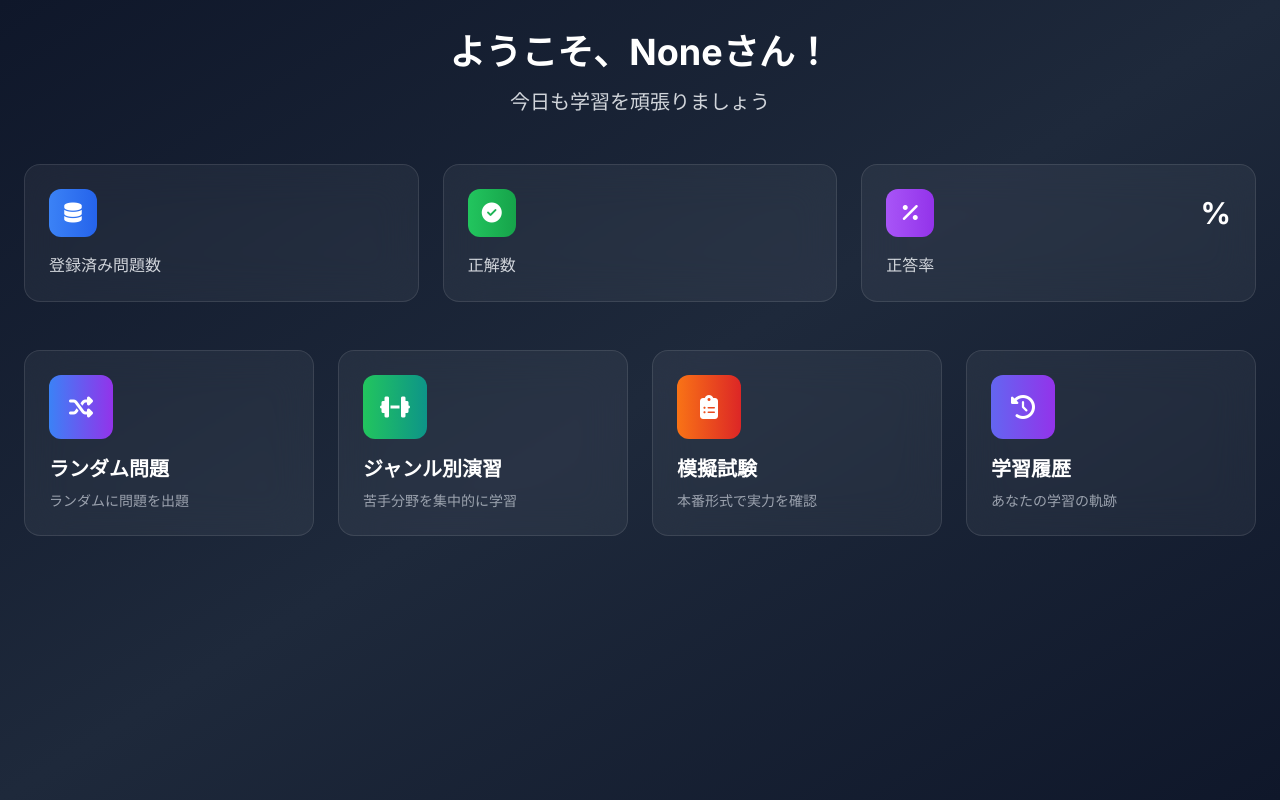
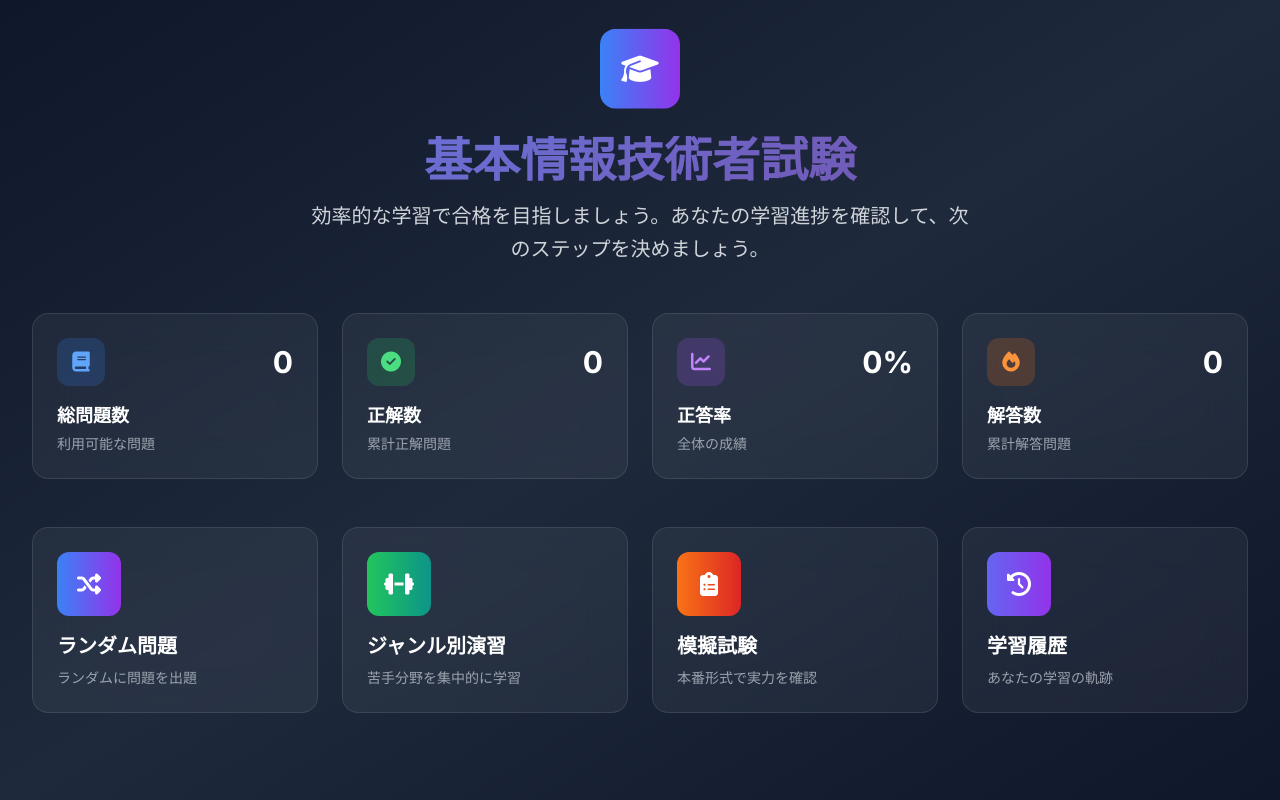
Before and after one commit to d01ki/FE-master, a Flask app: template templates/dashboard.html in a window 1280 px wide. Run offline with Flask 3, Linux system fonts and the light colour scheme; the template is opened without the code that fills it, so the values that code supplies are empty; some libraries are stand-ins or nearby versions.

Commit message:
Apply design from user-auth-postgresql branch while keeping 4 action buttons unchanged

```diff
--- a/templates/dashboard.html
+++ b/templates/dashboard.html
@@ -3,52 +3,70 @@
 {% block title %}ダッシュボード - {{ super() }}{% endblock %}
 
 {% block content %}
-<div class="min-h-screen bg-gradient-to-br from-slate-900 via-slate-800 to-slate-900">
-    <div class="container mx-auto px-6 py-8">
-        <!-- Welcome Section -->
-        <div class="text-center mb-12">
-            <h1 class="text-4xl font-bold text-white mb-4 fade-in-up">
-                ようこそ、{{ session.get('username') }}さん！
+<div class="min-h-screen">
+    <div class="max-w-7xl mx-auto px-4 sm:px-6 lg:px-8 py-8">
+
+        <!-- Hero Section -->
+        <div class="text-center mb-12 fade-in-up">
+            <div class="inline-flex items-center justify-center w-20 h-20 bg-gradient-to-r from-blue-500 to-purple-600 rounded-2xl mb-6 animate-float">
+                <i class="fas fa-graduation-cap text-3xl text-white"></i>
+            </div>
+            <h1 class="text-5xl font-bold text-white mb-4 gradient-text">
+                基本情報技術者試験
             </h1>
-            <p class="text-xl text-gray-300 fade-in-up" style="animation-delay: 0.1s">
-                今日も学習を頑張りましょう
+            <p class="text-xl text-gray-300 max-w-2xl mx-auto leading-relaxed">
+                効率的な学習で合格を目指しましょう。あなたの学習進捗を確認して、次のステップを決めましょう。
             </p>
         </div>
 
-        <!-- Stats Cards -->
-        <div class="grid grid-cols-1 md:grid-cols-3 gap-6 mb-12">
+        <!-- Stats Overview -->
+        <div class="grid grid-cols-1 md:grid-cols-2 lg:grid-cols-4 gap-6 mb-12">
+            <div class="glass rounded-2xl p-6 fade-in-up" style="animation-delay: 0.1s">
+                <div class="flex items-center justify-between mb-4">
+                    <div class="w-12 h-12 bg-blue-500/20 rounded-xl flex items-center justify-center">
+                        <i class="fas fa-book text-blue-400 text-xl"></i>
+                    </div>
+                    <span class="text-3xl font-bold text-white">{{ stats.total_questions or 0 }}</span>
+                </div>
+                <h3 class="text-lg font-semibold text-white mb-1">総問題数</h3>
+                <p class="text-gray-400 text-sm">利用可能な問題</p>
+            </div>
+
             <div class="glass rounded-2xl p-6 fade-in-up" style="animation-delay: 0.2s">
                 <div class="flex items-center justify-between mb-4">
-                    <div class="w-12 h-12 bg-gradient-to-r from-blue-500 to-blue-600 rounded-xl flex items-center justify-center">
-                        <i class="fas fa-database text-white text-xl"></i>
+                    <div class="w-12 h-12 bg-green-500/20 rounded-xl flex items-center justify-center">
+                        <i class="fas fa-check-circle text-green-400 text-xl"></i>
                     </div>
-                    <span class="text-3xl font-bold text-white">{{ stats.total_questions }}</span>
+                    <span class="text-3xl font-bold text-white">{{ stats.correct_answers or 0 }}</span>
                 </div>
-                <p class="text-gray-300 font-medium">登録済み問題数</p>
+                <h3 class="text-lg font-semibold text-white mb-1">正解数</h3>
+                <p class="text-gray-400 text-sm">累計正解問題</p>
             </div>
 
             <div class="glass rounded-2xl p-6 fade-in-up" style="animation-delay: 0.3s">
                 <div class="flex items-center justify-between mb-4">
-                    <div class="w-12 h-12 bg-gradient-to-r from-green-500 to-green-600 rounded-xl flex items-center justify-center">
-                        <i class="fas fa-check-circle text-white text-xl"></i>
+                    <div class="w-12 h-12 bg-purple-500/20 rounded-xl flex items-center justify-center">
+                        <i class="fas fa-chart-line text-purple-400 text-xl"></i>
                     </div>
-                    <span class="text-3xl font-bold text-white">{{ stats.correct_answers }}</span>
+                    <span class="text-3xl font-bold text-white">{{ stats.accuracy_rate or 0 }}%</span>
                 </div>
-                <p class="text-gray-300 font-medium">正解数</p>
+                <h3 class="text-lg font-semibold text-white mb-1">正答率</h3>
+                <p class="text-gray-400 text-sm">全体の成績</p>
             </div>
 
             <div class="glass rounded-2xl p-6 fade-in-up" style="animation-delay: 0.4s">
                 <div class="flex items-center justify-between mb-4">
-                    <div class="w-12 h-12 bg-gradient-to-r from-purple-500 to-purple-600 rounded-xl flex items-center justify-center">
-                        <i class="fas fa-percentage text-white text-xl"></i>
+                    <div class="w-12 h-12 bg-orange-500/20 rounded-xl flex items-center justify-center">
+                        <i class="fas fa-fire text-orange-400 text-xl"></i>
                     </div>
-                    <span class="text-3xl font-bold text-white">{{ stats.accuracy_rate }}%</span>
+                    <span class="text-3xl font-bold text-white">{{ stats.total_answers or 0 }}</span>
                 </div>
-                <p class="text-gray-300 font-medium">正答率</p>
+                <h3 class="text-lg font-semibold text-white mb-1">解答数</h3>
+                <p class="text-gray-400 text-sm">累計解答問題</p>
             </div>
         </div>
 
-        <!-- Action Cards -->
+        <!-- Action Cards - DO NOT MODIFY THESE 4 BUTTONS -->
         <div class="grid grid-cols-1 md:grid-cols-2 lg:grid-cols-4 gap-6">
             <!-- Random Practice -->
             <a href="{{ url_for('practice.random_practice') }}" class="glass rounded-2xl p-6 hover:bg-white/10 transition-all duration-300 group fade-in-up btn-hover" style="animation-delay: 0.5s">
@@ -86,6 +104,60 @@
                 <p class="text-gray-400 text-sm">あなたの学習の軌跡</p>
             </a>
         </div>
+
+        <!-- Admin Section -->
+        {% if session.get('is_admin') %}
+        <div class="text-center fade-in-up mt-12" style="animation-delay: 0.9s">
+            <h3 class="text-2xl font-bold text-white mb-8">管理機能</h3>
+            <div class="flex flex-wrap justify-center gap-4">
+                <a href="{{ url_for('admin.admin') }}" class="bg-gradient-to-r from-purple-600 to-pink-600 hover:from-purple-700 hover:to-pink-700 text-white px-6 py-3 rounded-lg transition-all duration-200 flex items-center btn-hover">
+                    <i class="fas fa-cog mr-2"></i>管理画面
+                </a>
+            </div>
+        </div>
+        {% endif %}
+
+        <!-- No Questions Message -->
+        {% if stats.total_questions == 0 %}
+        <div class="text-center glass rounded-2xl p-8 fade-in-up mt-12">
+            <div class="w-16 h-16 bg-yellow-500/20 rounded-full flex items-center justify-center mx-auto mb-4">
+                <i class="fas fa-exclamation-triangle text-yellow-400 text-2xl"></i>
+            </div>
+            <h3 class="text-xl font-bold text-white mb-4">問題データがありません</h3>
+            <p class="text-gray-300 mb-6">管理者に問題の登録を依頼してください。</p>
+            {% if session.get('is_admin') %}
+            <a href="{{ url_for('admin.admin') }}" class="bg-gradient-to-r from-blue-600 to-purple-600 hover:from-blue-700 hover:to-purple-700 text-white px-6 py-3 rounded-lg transition-all duration-200 font-semibold inline-flex items-center">
+                <i class="fas fa-cog mr-2"></i>管理画面で問題を追加
+            </a>
+            {% endif %}
+        </div>
+        {% endif %}
     </div>
 </div>
 {% endblock %}
+
+{% block scripts %}
+<script>
+    // Smooth fade-in animation for elements
+    const observerOptions = {
+        threshold: 0.1,
+        rootMargin: '0px 0px -100px 0px'
+    };
+
+    const observer = new IntersectionObserver((entries) => {
+        entries.forEach(entry => {
+            if (entry.isIntersecting) {
+                entry.target.style.opacity = '1';
+                entry.target.style.transform = 'translateY(0)';
+            }
+        });
+    }, observerOptions);
+
+    document.querySelectorAll('.fade-in-up').forEach(el => {
+        el.style.opacity = '0';
+        el.style.transform = 'translateY(30px)';
+        el.style.transition = 'opacity 0.6s ease, transform 0.6s ease';
+        observer.observe(el);
+    });
+</script>
+{% endblock %}
```
